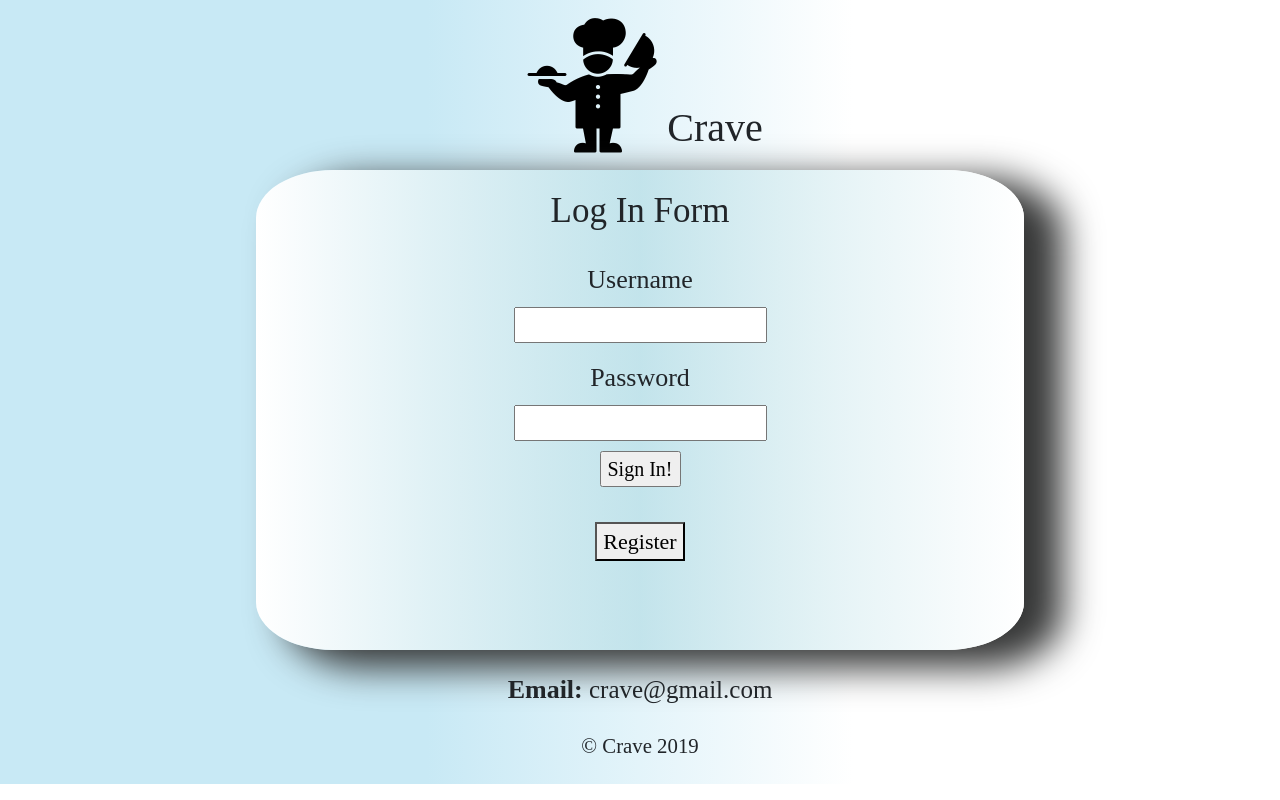
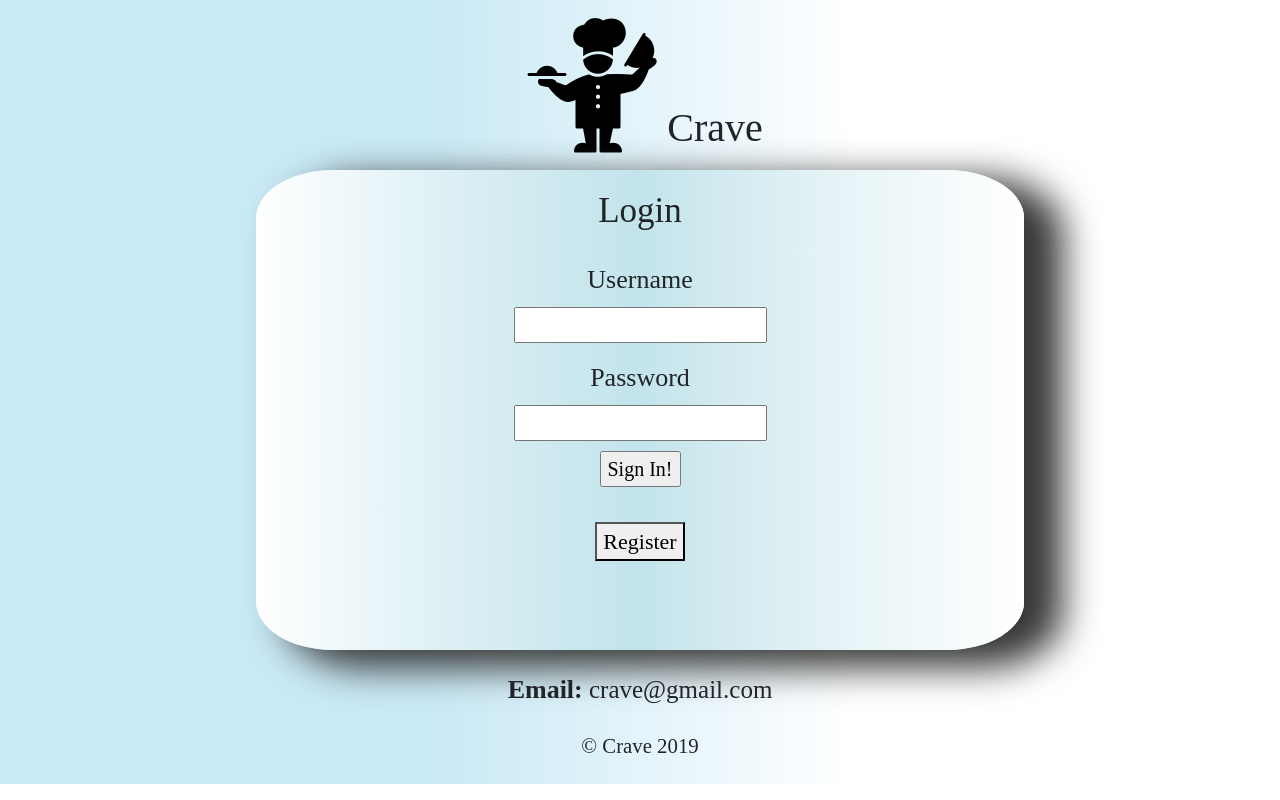
Before and after one commit to svetlasyrimis/crave, a React (Create React App) app in the folder client/: page / in a window 1280 px wide. Built offline with nearby package versions, Linux system fonts and the light colour scheme; a web font is replaced by a local one.

Commit message:
refactor

```diff
--- a/client/src/App.css
+++ b/client/src/App.css
@@ -475,4 +475,12 @@ main {
       display: flex;
       flex-direction: column;
     }
-  }
+}
+
+@media screen
+  and (max-width: 600px)
+  and (min-height: 700px) {
+    main {
+      height: -webkit-fill-available;
+    }
+}
--- a/client/src/components/LoginForm.jsx
+++ b/client/src/components/LoginForm.jsx
@@ -3,7 +3,7 @@ import React from 'react';
 export default (props) => (
   <>
     <div className="login-form">
-      <h3>Log In Form</h3>
+      <h3>Login</h3>
       <form onSubmit={props.handleSubmit}>
         <label htmlFor="name">Username</label>
         <br />
--- a/client/src/components/RegisterForm.jsx
+++ b/client/src/components/RegisterForm.jsx
@@ -4,7 +4,7 @@ export default (props) => (
   <>
 
     <div className="register-form">
-      <h3>Register Form</h3>
+      <h3>Register</h3>
       <form className="reg" onSubmit={props.handleSubmit}>
         <label
           htmlFor="name">Username</label>
```
